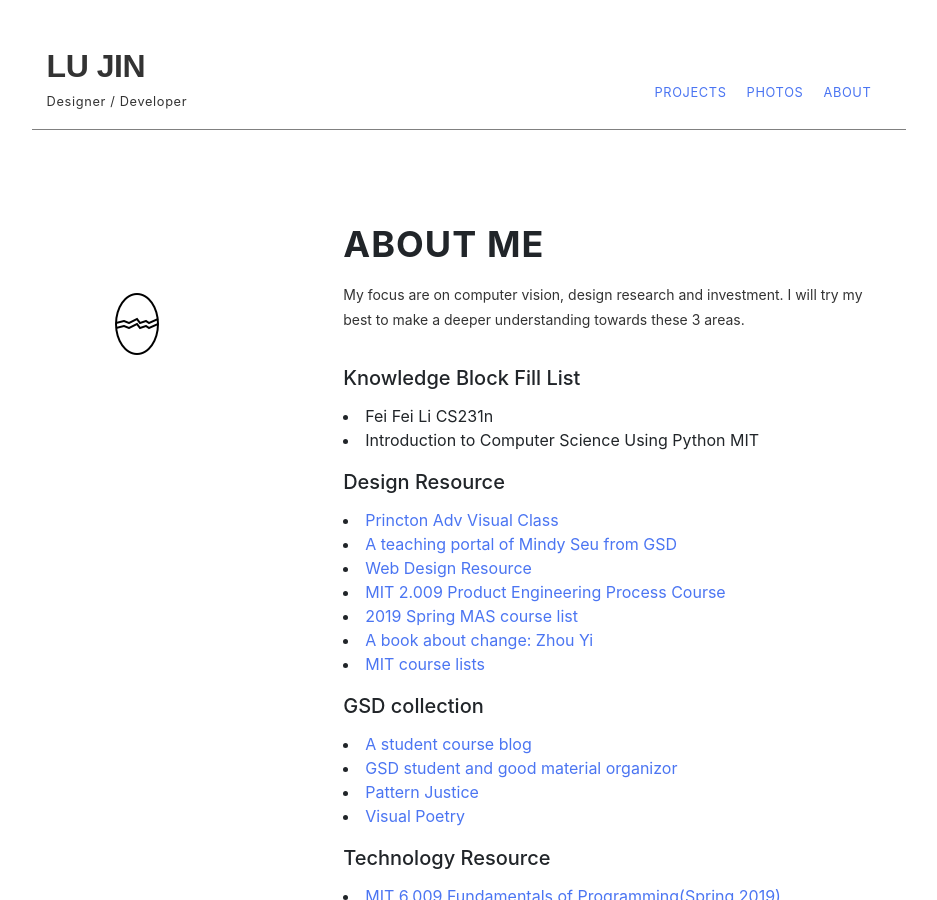
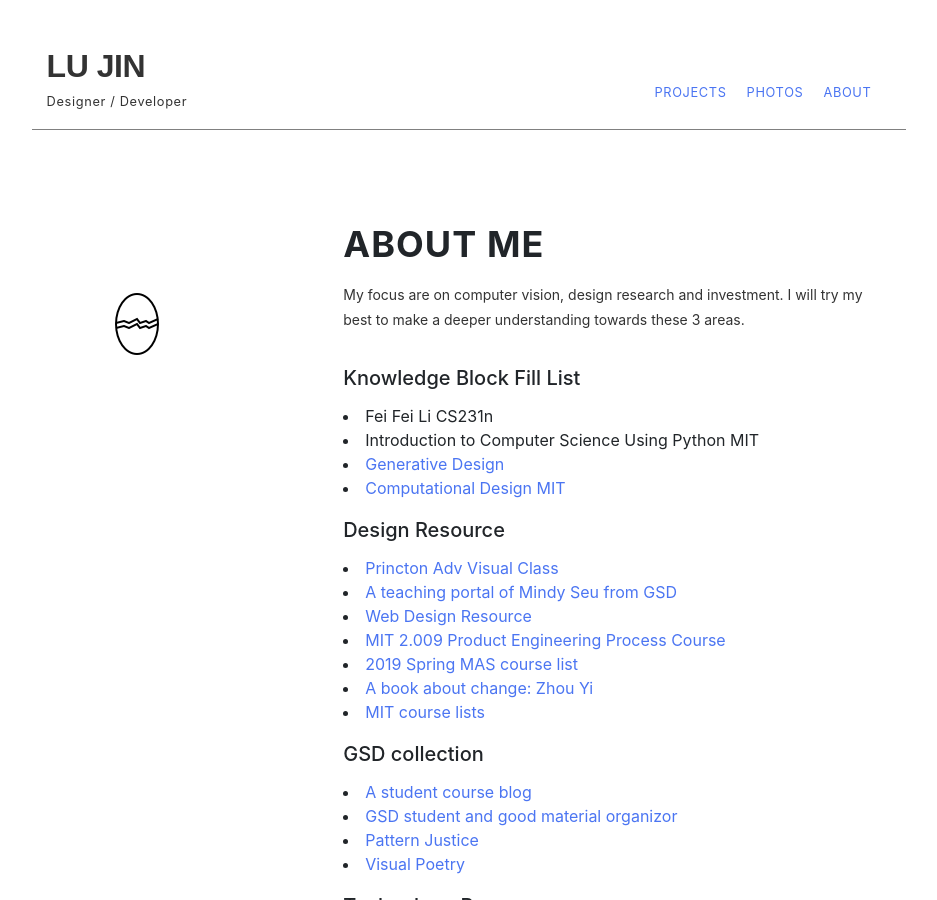
Before and after one commit to beforux/ShakeYourLove, a Jekyll site: the page list.html, which Jekyll copies as it is, in a window 1280 px wide and 900 px high. Shown: the whole window, without its empty margins (171-1108 px from the left). Built offline with Jekyll 4.4.1, drawn with Linux system fonts in a browser that asks for light colours; nearby versions of some CDN libraries.

Commit message:
Update list.html

```diff
--- a/list.html
+++ b/list.html
@@ -45,6 +45,8 @@
                 <h5> Knowledge Block Fill List</h5>
                 <li> Fei Fei Li CS231n </li>
                 <li> Introduction to Computer Science Using Python MIT </li>
+                <li><a href="https://www.slideshare.net/danilnagy?utm_campaign=profiletracking&utm_medium=sssite&utm_source=ssslideview"> Generative Design</a></li>
+                <li><a href="https://ocw.mit.edu/courses/architecture/4-520-computational-design-i-theory-and-applications-fall-2005/index.htm">Computational Design MIT </a></li>
 
                   <h5>Design Resource</h5>
                 <li> <a href="http://i-n-t-e-r-f-a-c-e.org/">Princton Adv Visual Class</a></li>
```
